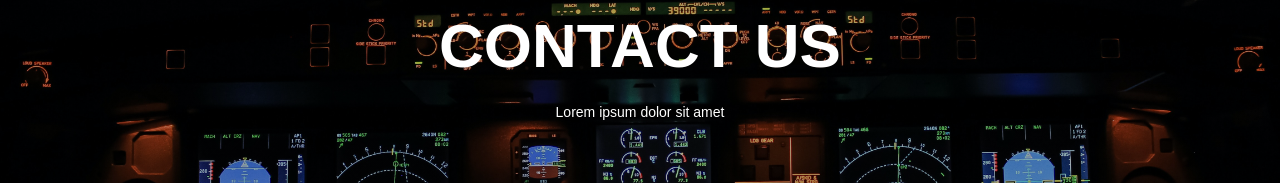
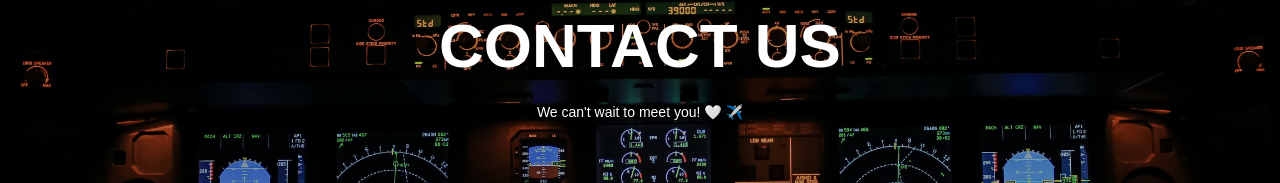
Before and after one commit to aviationclubindia/Aviation, a plain HTML site: page contact_us.html in a window 1280 px wide. Shown: the part 209-392 px from the top of the page. Drawn offline with Linux system fonts and the light colour scheme; a web font is replaced by a local one.

Commit message:
Update contact_us.html

```diff
--- a/contact_us.html
+++ b/contact_us.html
@@ -29,7 +29,7 @@
             </nav>
             <div class="text-box">
                <h1>CONTACT US</h1>
-                <p>Lorem ipsum dolor sit amet</p>
+                <p>We can't wait to meet you! 🤍 ✈️</p>
             </div>
 
         </section>
```
